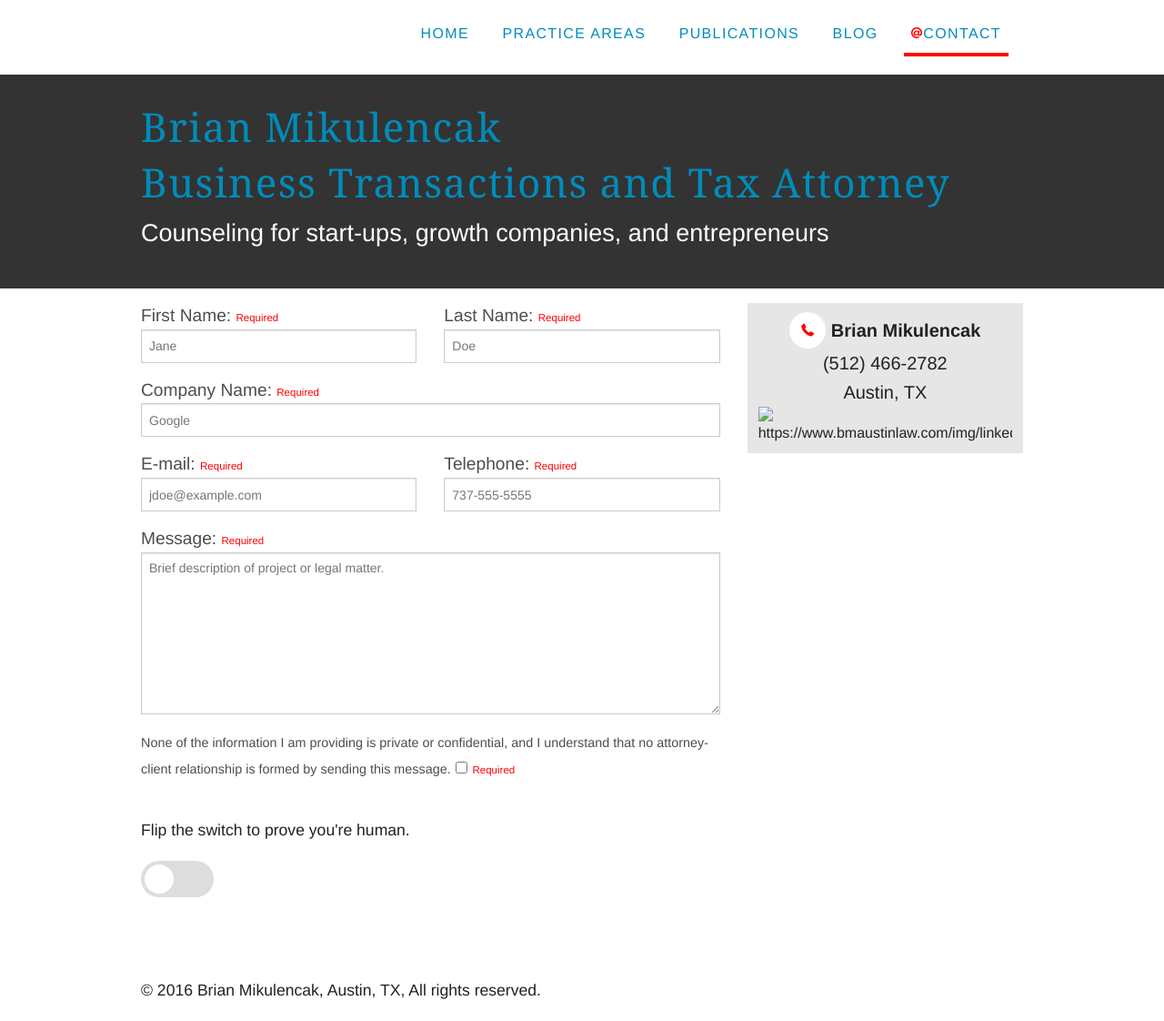
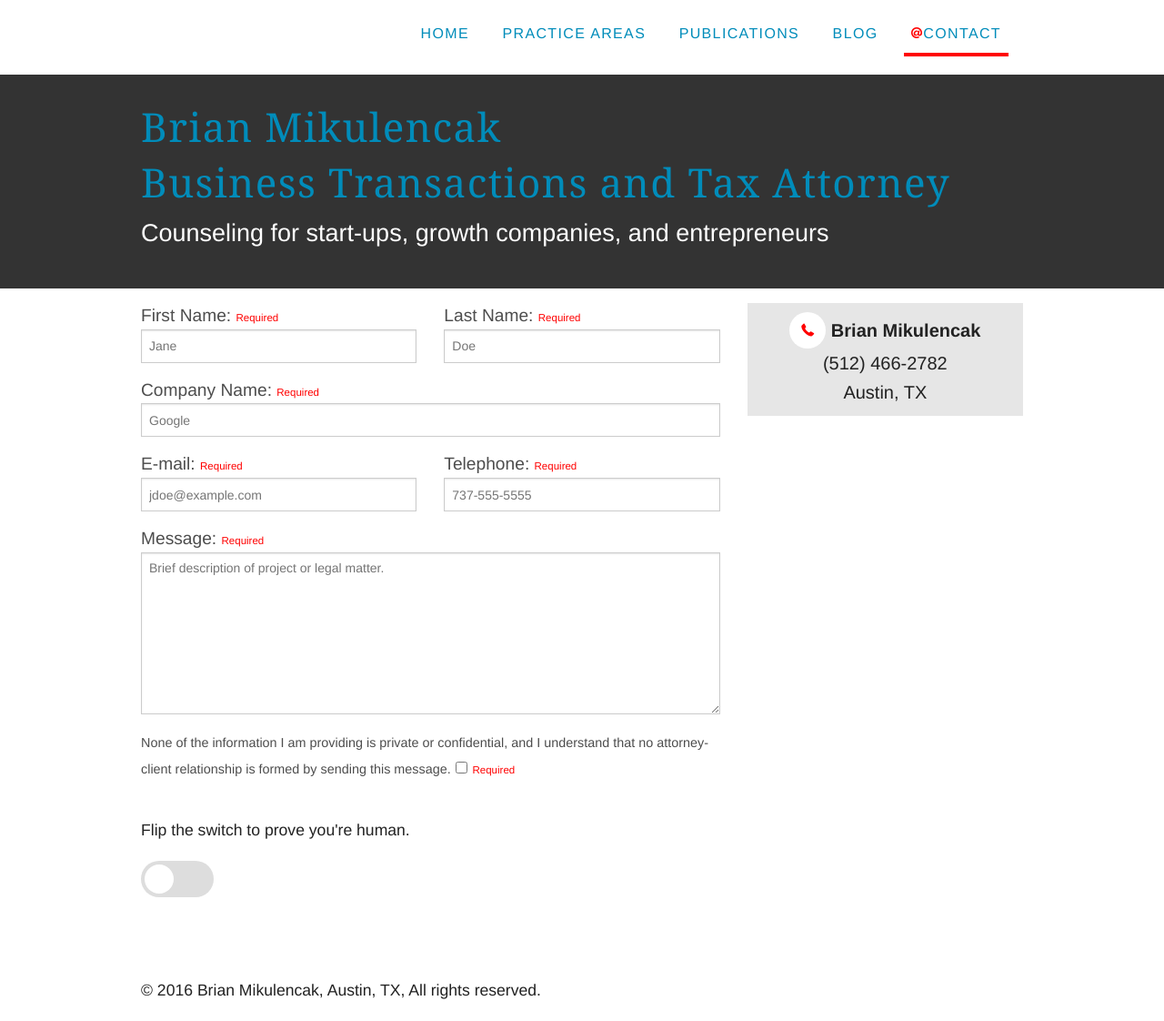
Before and after one commit to brianmik/bmaustinlaw, a Jekyll site: the page built from contact.html, in a window 1280 px wide. Shown: the whole page at 91% size. Built offline with Jekyll 4.4.1, drawn with Linux system fonts in a browser that asks for light colours.

Commit message:
Update contact.html

```diff
--- a/contact.html
+++ b/contact.html
@@ -62,7 +62,6 @@ title:  Contact Me
               <li class="fn"><i class="icon--phone fi-telephone size-72 red"></i> Brian Mikulencak</li>
               <li class="tel">(512) 466-2782</li>
               <li class="locality"><span class="city">Austin</span>, <span class="state">TX</span></li>
-	      <li class="social"><img alt="https://www.bmaustinlaw.com/img/linkedin_button.jpeg"><a href="www.linkedin.com/in/brian-mikulencak-617a5577"></a></img alt></li>
             </ul>
           </div>
         </div>
```
